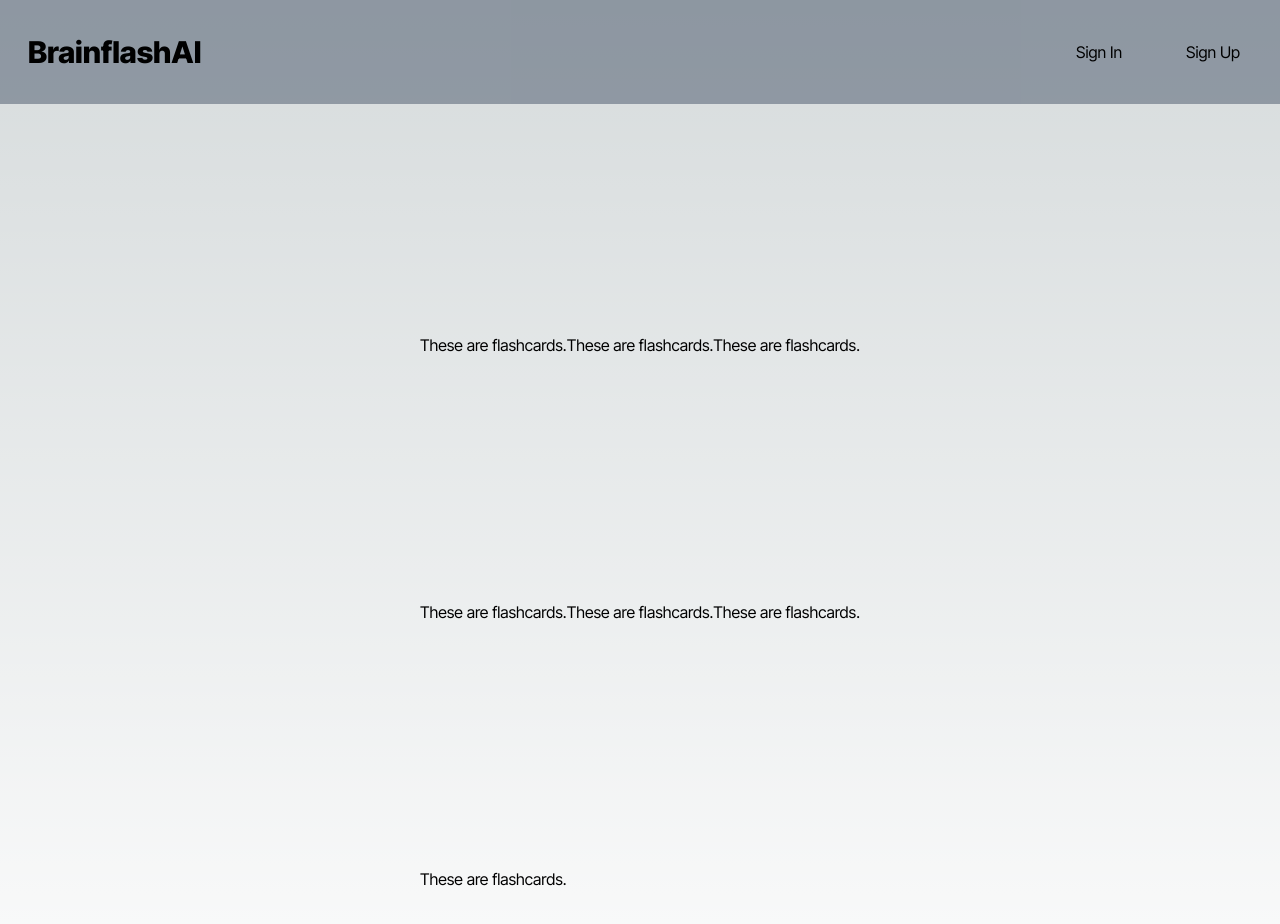
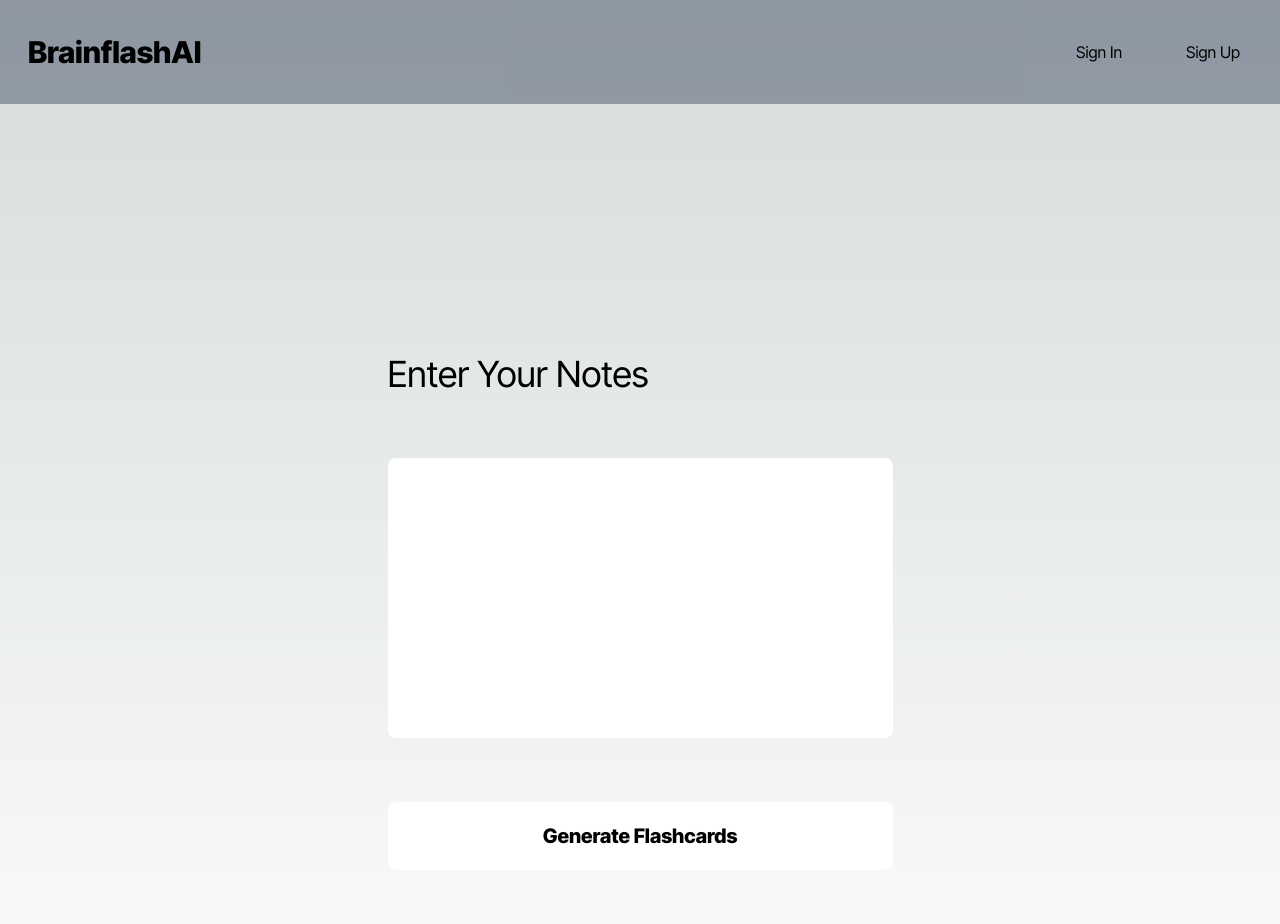
Before and after one commit to rchrisarevalo/ai-flashcards-headstarter-project-4, a Next.js app: page /dashboard/flashcards in a window 1280 px wide. Shown: the top 924 px of the page. Built offline with nearby package versions, Linux system fonts and the light colour scheme; no server answers.

Commit message:
Set up form

```diff
--- a/app/api/generate/route.ts
+++ b/app/api/generate/route.ts
@@ -31,10 +31,10 @@ const setUpAI = async () => {
     return openai;
 }
 
-const GET = async (req: NextRequest) => {
+const POST = async (req: NextRequest) => {
     try {
         const client: OpenAI = await setUpAI()
-        // const data = await req.json()
+        const data = await req.json()
 
         const chat_completion = await client.chat.completions.create({
             messages: [
@@ -60,4 +60,4 @@ const GET = async (req: NextRequest) => {
     }
 }
 
-export { GET };
+export { POST };
--- a/app/dashboard/flashcards/layout.tsx
+++ b/app/dashboard/flashcards/layout.tsx
@@ -6,7 +6,7 @@ interface FlashcardsLayoutProps {
 
 const FlashcardsLayout: React.FC<FlashcardsLayoutProps> = ({ children }) => {
     return (
-        <div className="m-1 grid grid-cols-3 min-h-screen justify-evenly max-sm:grid-cols-2 items-center">
+        <div className="m-1 w-full flex flex-cols min-h-screen justify-evenly items-center">
             { children }
         </div>
     )
--- a/app/dashboard/flashcards/page.tsx
+++ b/app/dashboard/flashcards/page.tsx
@@ -1,15 +1,51 @@
+"use client";
+import { useState } from "react";
+import { Flashcard, FlashcardResponse } from "@/app/types/types.config";
+
 const Flashcards = () => {
-    return (
-        <>
-            <h1>These are flashcards.</h1>
-            <h1>These are flashcards.</h1>
-            <h1>These are flashcards.</h1>
-            <h1>These are flashcards.</h1>
-            <h1>These are flashcards.</h1>
-            <h1>These are flashcards.</h1>
-            <h1>These are flashcards.</h1>
-        </>
-    )
-}
+  const [flashcards, setFlashcards] = useState<Flashcard[]>([]);
+  const [description, setDescription] = useState<string>("")
+
+  const generateFlashcards = async () => {
+    try {
+      const res = await fetch("/api/generate", {
+        method: "GET",
+        headers: {
+          "Content-Type": "application/json",
+        },
+        body: JSON.stringify({
+          text: description,
+        }),
+      });
+
+      const data: FlashcardResponse = await res.json();
+
+      setFlashcards(data.message.flashcards);
+    } catch (error) {
+      throw new Error("Failed to generate flashcards.");
+    }
+  };
+
+  return (
+    <>
+      <form className="p-10 flex flex-col gap-16">
+        <label className="text-4xl">Enter Your Notes</label>
+        <textarea
+          cols={50}
+          rows={10}
+          onChange={(e) => setDescription(e.target.value)}
+          className="p-5 text-black outline-none resize-none rounded-lg border-none"
+          required
+        ></textarea>
+        <button
+          type="submit"
+          className="p-5 bg-white rounded-lg text-black font-extrabold text-xl"
+        >
+          Generate Flashcards
+        </button>
+      </form>
+    </>
+  );
+};
 
 export default Flashcards;
```
